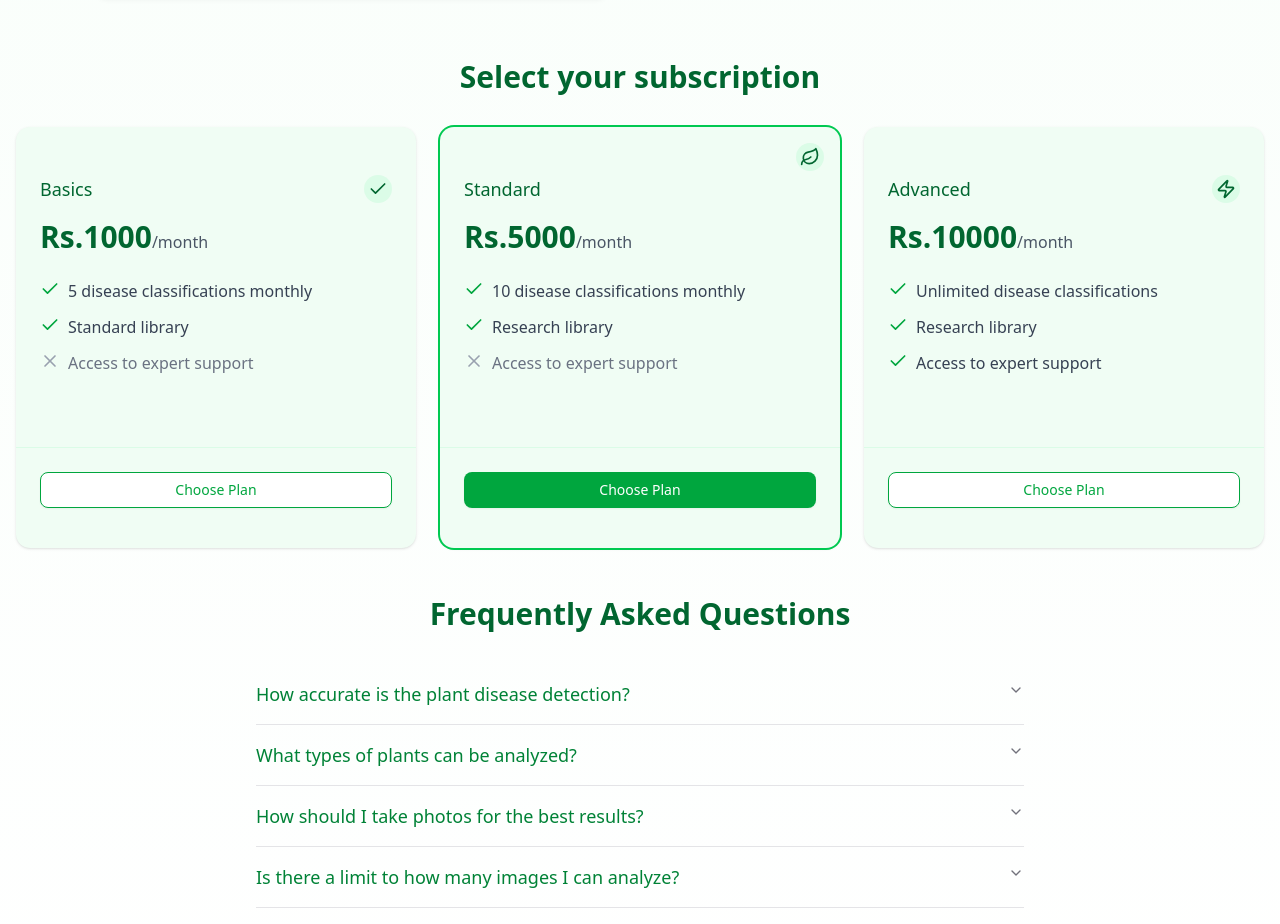
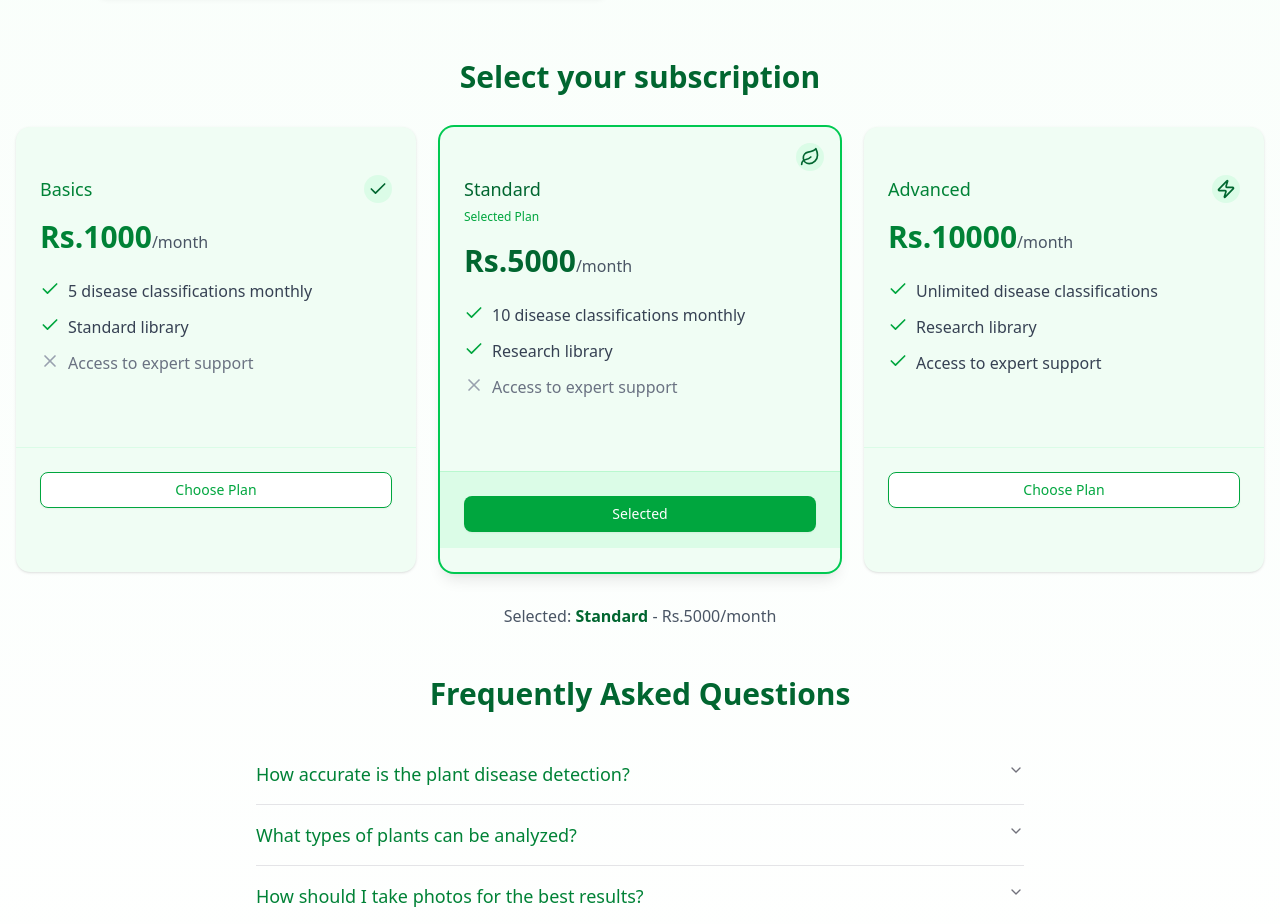
Before and after one commit to PustamRai/plant-doctor, a Next.js app: page / in a window 1280 px wide. Shown: the part 2140-3064 px from the top of the page. Built offline with nearby package versions, Linux system fonts and the light colour scheme; no server answers.

Commit message:
feat: enhance subscription plan selection with improved UI and state management

```diff
--- a/src/components/SubscriptionPlan.jsx
+++ b/src/components/SubscriptionPlan.jsx
@@ -1,8 +1,13 @@
+"use client";
+
+import { useState } from "react";
 import { Button } from "@/components/ui/button";
 import { Card, CardContent, CardFooter } from "@/components/ui/card";
 import { CheckIcon, XIcon, LeafIcon, ZapIcon } from "lucide-react";
 
 export default function SubscriptionPlans() {
+  const [selectedPlan, setSelectedPlan] = useState(1); // Default to Standard plan (index 1)
+
   const plans = [
     {
       name: "Basics",
@@ -14,7 +19,6 @@ export default function SubscriptionPlans() {
         { name: "Access to expert support", included: false },
       ],
       icon: <CheckIcon className="h-5 w-5 text-green-800" />,
-      popular: false,
       buttonVariant: "outline",
     },
     {
@@ -27,7 +31,6 @@ export default function SubscriptionPlans() {
         { name: "Access to expert support", included: false },
       ],
       icon: <LeafIcon className="h-5 w-5 text-green-800" />,
-      popular: true,
       buttonVariant: "default",
     },
     {
@@ -40,10 +43,20 @@ export default function SubscriptionPlans() {
         { name: "Access to expert support", included: true },
       ],
       icon: <ZapIcon className="h-5 w-5 text-green-800" />,
-      popular: false,
       buttonVariant: "outline",
     },
   ];
+
+  const handlePlanSelect = (planIndex) => {
+    setSelectedPlan(planIndex);
+  };
+
+  const handleChoosePlan = (planIndex) => {
+    setSelectedPlan(planIndex);
+    // Here you can add logic to proceed with the selected plan
+    console.log(`Selected plan: ${plans[planIndex].name}`);
+    // You could redirect to checkout or show a confirmation modal
+  };
 
   return (
     <div className="w-full">
@@ -51,14 +64,17 @@ export default function SubscriptionPlans() {
         Select your subscription
       </h2>
       <div className="grid gap-6 md:grid-cols-3">
-        {plans.map((plan, index) => (
+        {plans.map((plan, index) => {
+          const isSelected = selectedPlan === index;
+          return (
             <Card
               key={index}
-            className={`overflow-hidden border-0 bg-green-50 shadow-sm transition-all hover:shadow-md ${
-              plan.popular ? "relative ring-2 ring-green-500" : ""
+              className={`cursor-pointer overflow-hidden border-0 bg-green-50 shadow-sm transition-all hover:shadow-md ${
+                isSelected ? "relative ring-2 ring-green-500 shadow-lg" : ""
               }`}
+              onClick={() => handlePlanSelect(index)}
             >
-            {plan.popular && (
+              {isSelected && (
                 <div className="absolute right-4 top-4 rounded-full bg-green-100 p-1">
                   {plan.icon}
                 </div>
@@ -66,18 +82,31 @@ export default function SubscriptionPlans() {
               <CardContent className="p-6">
                 <div className="mb-4 flex items-center justify-between">
                   <div>
-                  <h3 className="text-lg font-medium text-green-800">
+                    <h3
+                      className={`text-lg font-medium ${
+                        isSelected ? "text-green-800" : "text-green-700"
+                      }`}
+                    >
                       {plan.name}
                     </h3>
+                    {isSelected && (
+                      <span className="text-xs font-medium text-green-600">
+                        Selected Plan
+                      </span>
+                    )}
                   </div>
-                {!plan.popular && (
+                  {!isSelected && (
                     <div className="rounded-full bg-green-100 p-1">
                       {plan.icon}
                     </div>
                   )}
                 </div>
                 <div className="mb-6">
-                <span className="text-3xl font-bold text-green-800">
+                  <span
+                    className={`text-3xl font-bold ${
+                      isSelected ? "text-green-800" : "text-green-700"
+                    }`}
+                  >
                     {plan.price}
                   </span>
                   <span className="text-gray-600">{plan.period}</span>
@@ -101,20 +130,43 @@ export default function SubscriptionPlans() {
                   ))}
                 </ul>
               </CardContent>
-            <CardFooter className="border-t border-green-100 bg-green-50 px-6 py-4">
+              <CardFooter
+                className={`border-t px-6 py-4 ${
+                  isSelected
+                    ? "border-green-200 bg-green-100"
+                    : "border-green-100 bg-green-50"
+                }`}
+              >
                 <Button
-                variant={plan.buttonVariant}
+                  variant={isSelected ? "default" : "outline"}
                   className={`w-full ${
-                  plan.popular
+                    isSelected
                       ? "bg-green-600 text-white hover:bg-green-700"
                       : "border-green-600 text-green-600 hover:bg-green-100"
                   }`}
+                  onClick={(e) => {
+                    e.stopPropagation(); // Prevent card click when button is clicked
+                    handleChoosePlan(index);
+                  }}
                 >
-                Choose Plan
+                  {isSelected ? "Selected" : "Choose Plan"}
                 </Button>
               </CardFooter>
             </Card>
-        ))}
+          );
+        })}
+      </div>
+
+      {/* Optional: Show selected plan summary */}
+      <div className="mt-8 text-center">
+        <p className="text-gray-600">
+          Selected:{" "}
+          <span className="font-semibold text-green-800">
+            {plans[selectedPlan].name}
+          </span>{" "}
+          - {plans[selectedPlan].price}
+          {plans[selectedPlan].period}
+        </p>
       </div>
     </div>
   );
```
Lines whose indentation alone changed are shown as unchanged.
